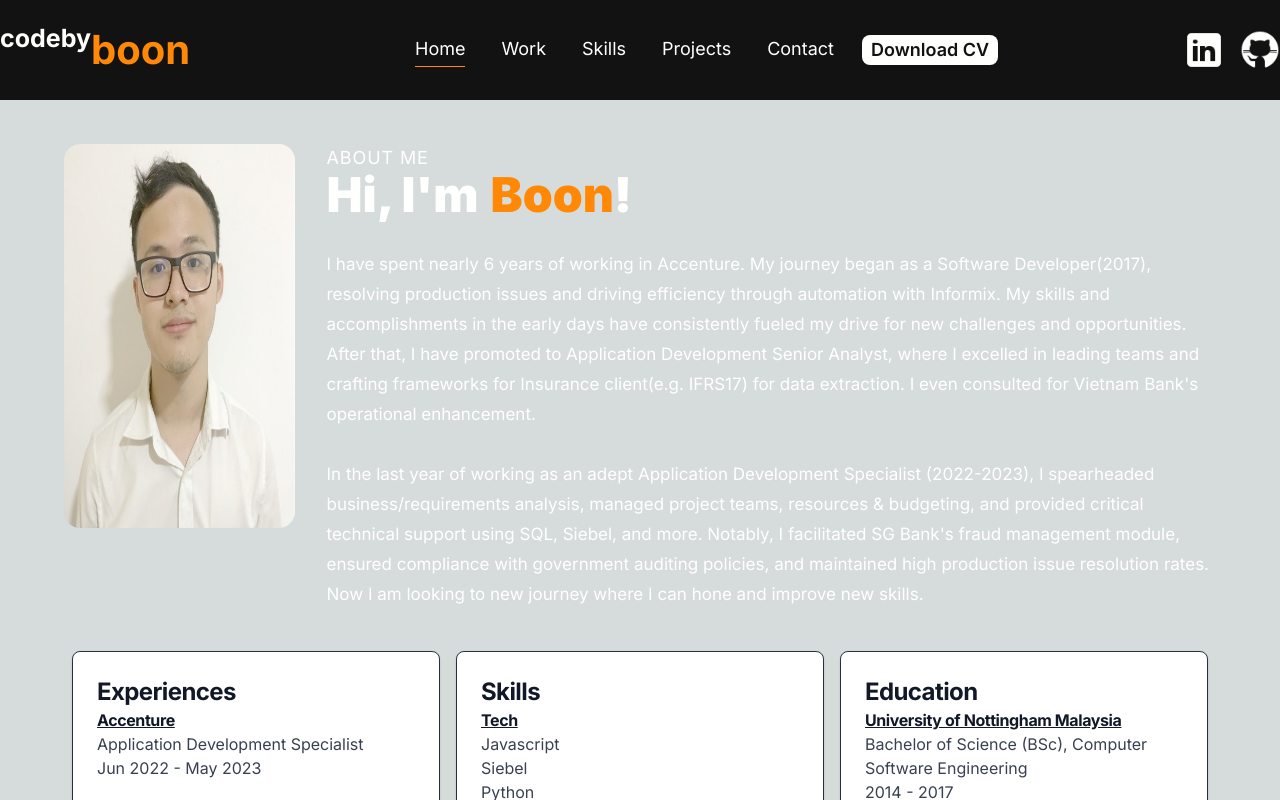
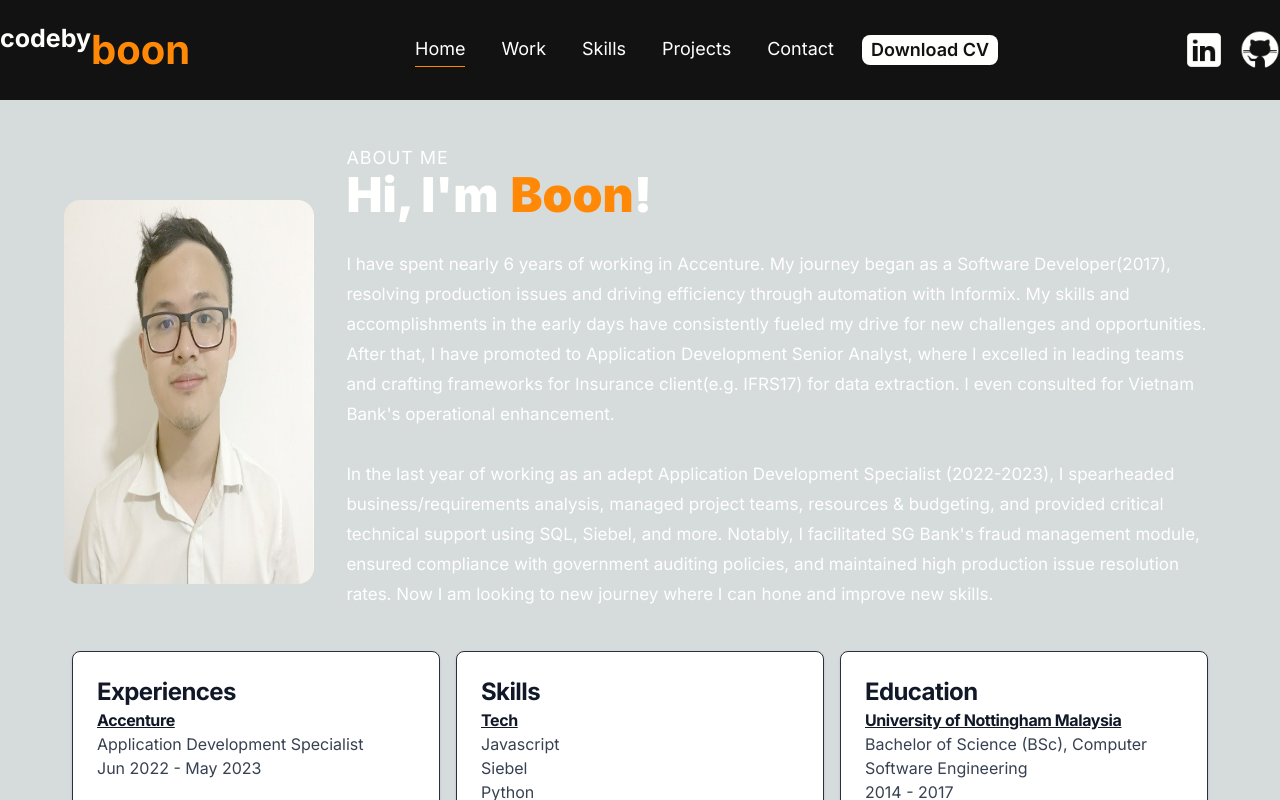
Before and after one commit to codebyboon/portfolio, a Next.js app: page / in a window 1280 px wide. Shown: the top 800 px of the page. Built offline with nearby package versions, Linux system fonts and the light colour scheme.

Commit message:
Updated the About section to accommodate slightly different LG resolution size.

```diff
--- a/src/components/About.tsx
+++ b/src/components/About.tsx
@@ -15,17 +15,17 @@
 
     <section className="flex-col lg:px-16 px-6 lg:py-16 py-10 max-w-fit mx-auto relative z-0 scroll-m-20">
 
-        <div className="container flex flex-col lg:flex-row ">
-            <div className="relative w-[100%] max-w-3xl">
+        <div className="container flex flex-col items-center min-[1260px]:flex-row ">
+            <div className="relative w-screen max-w-max">
             <Image src={profileImage} alt="codebyboon"
             width={400}
             height={400}
-            sizes="(max-width: 1080px) 100vw, 700px"
+            sizes="(max-width: 1080px) 200vw, 700px"
             priority
             className='h-96 rounded-2xl mx-auto' />
             </div>
 
-            <div className="opacity-1 transform-none lg:pl-8 mt-5 mx-auto lg:mt-0 ">
+            <div className="opacity-1 transform-none lg:pl-8 mt-5 mx-auto min-[1260px]:mt-0 ">
                 <p className="lg:text-[18px] text-[14px] text-secondary uppercase tracking-wider">
                     About me
                 </p>
```
Also changed, not shown: 1 other file (tests, documents, lock files or other folders).
